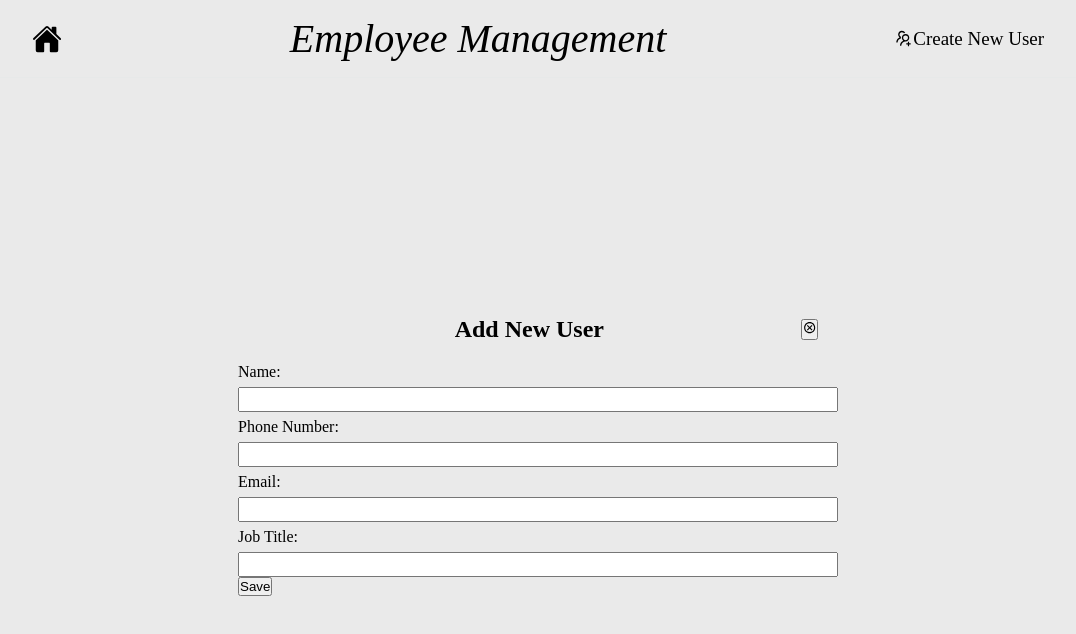
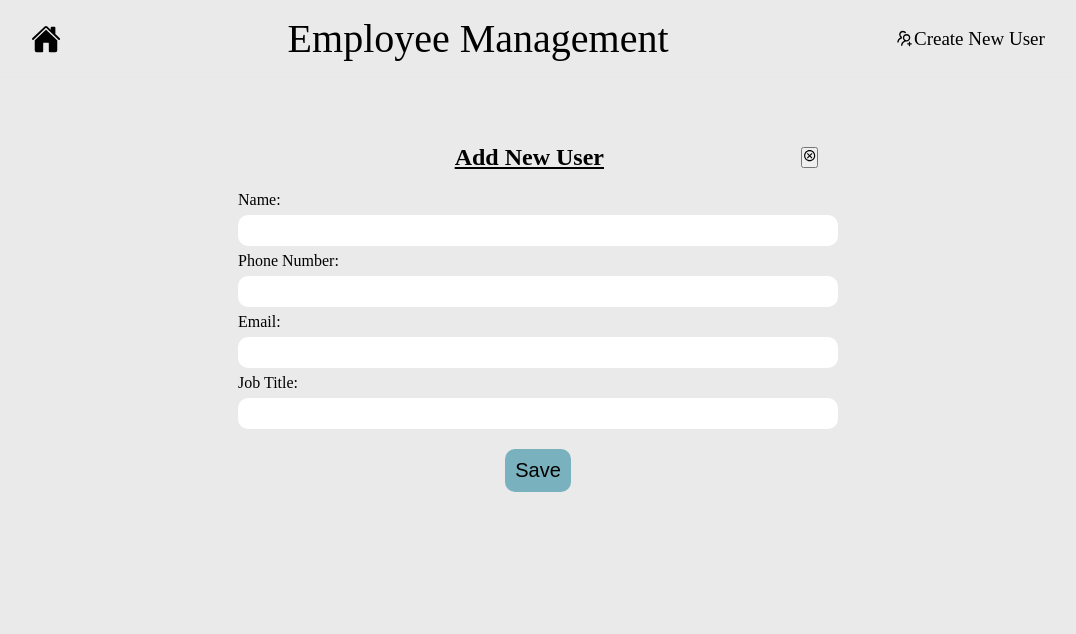
Before and after one commit to Davidnino21/employee-management, a React app: page /create in a window 1280 px wide. Shown: the top 634 px of the page, without its empty margins (102-1178 px from the left). Built offline with nearby package versions, Linux system fonts and the light colour scheme; the HTML template or start-up script is replaced by a standard one.

Commit message:
added more styling to new user

```diff
--- a/src/App.css
+++ b/src/App.css
@@ -6,6 +6,7 @@
 
 body {
   background-color: #8d8d8d2e;
+  font-family: ui-monospace;
 }
 
 header {
@@ -18,7 +19,6 @@ header {
 
 header h1 {
   font-size: 40px;
-  font-style: oblique;
   font-weight: 400;
 }
 
@@ -122,7 +122,7 @@ header a:hover {
 }
 
 .newUser-page {
-  min-height: 92vh;
+  min-height: 60vh;
   display: flex;
   justify-content: center;
   align-items: center;
@@ -143,6 +143,7 @@ header a:hover {
 .form-header h2 {
   flex-grow: 2;
   text-align: center;
+  text-decoration: underline;
 }
 
 .new-user form {
@@ -152,7 +153,24 @@ header a:hover {
 }
 
 form input {
-  font-size: 18px;
+  font-size: 20px;
+  border-radius: 10px;
+  border: none;
+  padding: 4px;
+}
+
+.save-btn {
+  display: flex;
+  justify-content: center;
+  padding: 20px;
+}
+
+.save-btn button {
+  padding: 10px;
+  font-size: 20px;
+  border: none;
+  border-radius: 10px;
+  background-color: #79b2be;
 }
 
 @media (max-width: 1400px) {
--- a/src/components/NewUser.jsx
+++ b/src/components/NewUser.jsx
@@ -19,7 +19,7 @@ function NewUser() {
         <label htmlFor="">Job Title:</label>
         <input type="text" name="" id="" />
       </form>
-      <div>
+      <div className="save-btn">
         <button>Save</button>
       </div>
     </div>
```
